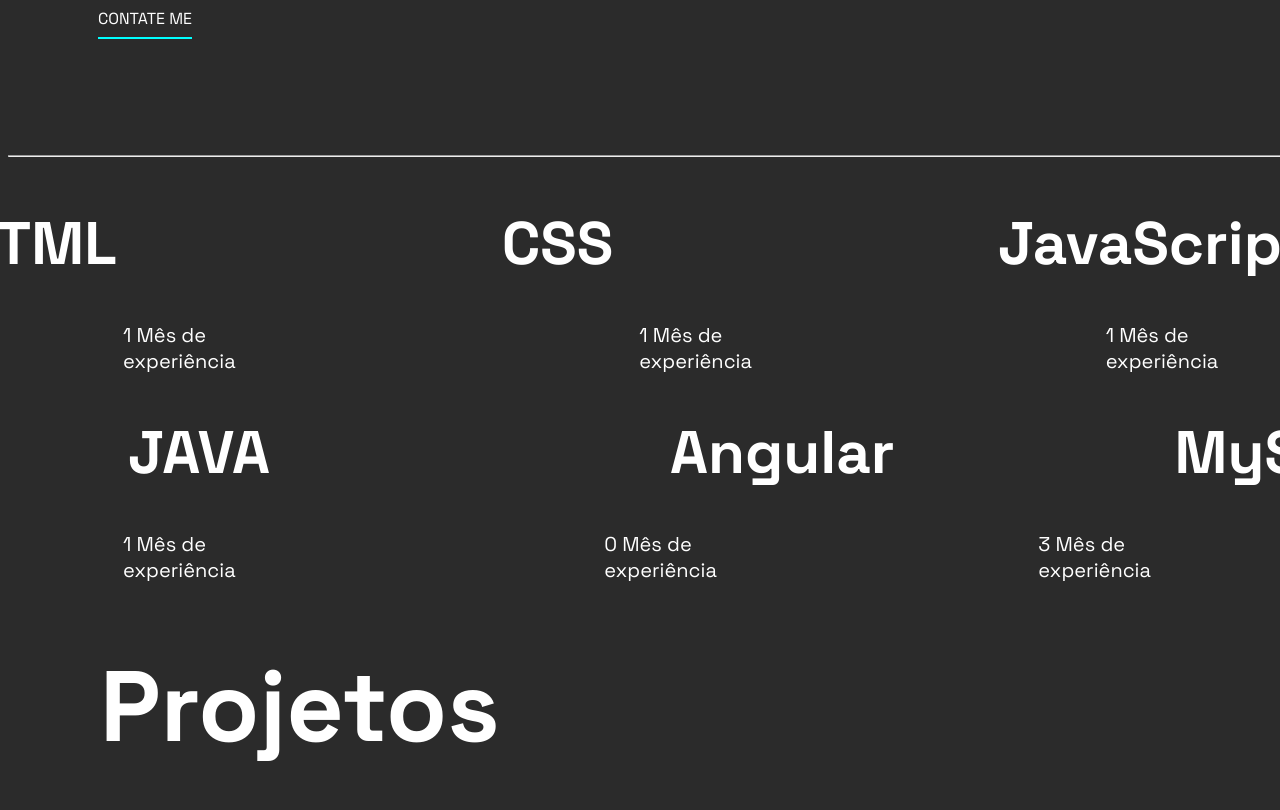
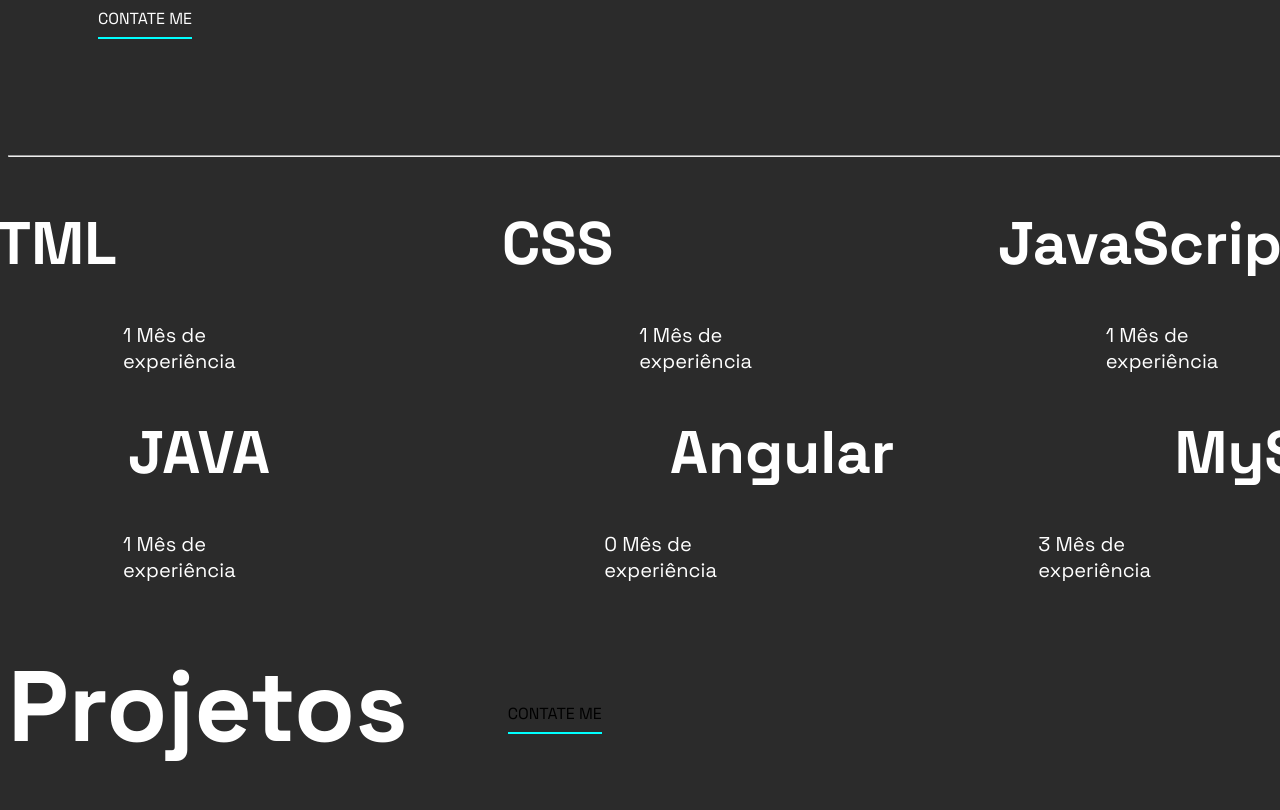
Before and after one commit to Bielfer12/meu_portfolio, a plain HTML site: page index.html in a window 1280 px wide. Shown: the part 942-1752 px from the top of the page. Before the commit the page ends 1716 px from the top, so only its background shows below. Drawn offline with nearby package versions, Linux system fonts and the light colour scheme.

Commit message:
update-commit

```diff
--- a/index.html
+++ b/index.html
@@ -62,6 +62,7 @@
     </div>
     <div id="projetos">
         <h4>Projetos</h4>
+        <p style="width: 140px; font-family:var(--all-font); font-weight:400; margin-top: 100px; font-size: 16px;"><span style=" display: inline-block;border-bottom: 2px solid aqua; padding-bottom: 8px;">CONTATE ME<span></p>
     </div>
 
         <script type="module" src="https://unpkg.com/ionicons@7.1.0/dist/ionicons/ionicons.esm.js"></script>
--- a/style.css
+++ b/style.css
@@ -13,7 +13,7 @@ body{
 
 /*header da pagina*/
 #header {
-
+    width: 1000px;
     color: white;
     display: flex;
 }
@@ -98,11 +98,11 @@ body{
 
 #projetos {
     display: flex;
+     position: absolute;
 
 }
 
 #projetos h4 {
-      position: absolute;
     margin: 40px 0;
     align-items: center;
     left: 100px;
@@ -110,3 +110,7 @@ body{
     font-size: 100px;
     font-family: var(--all-font);
 }
+
+#projetos p {
+    margin: 0 100px;
+}
```
